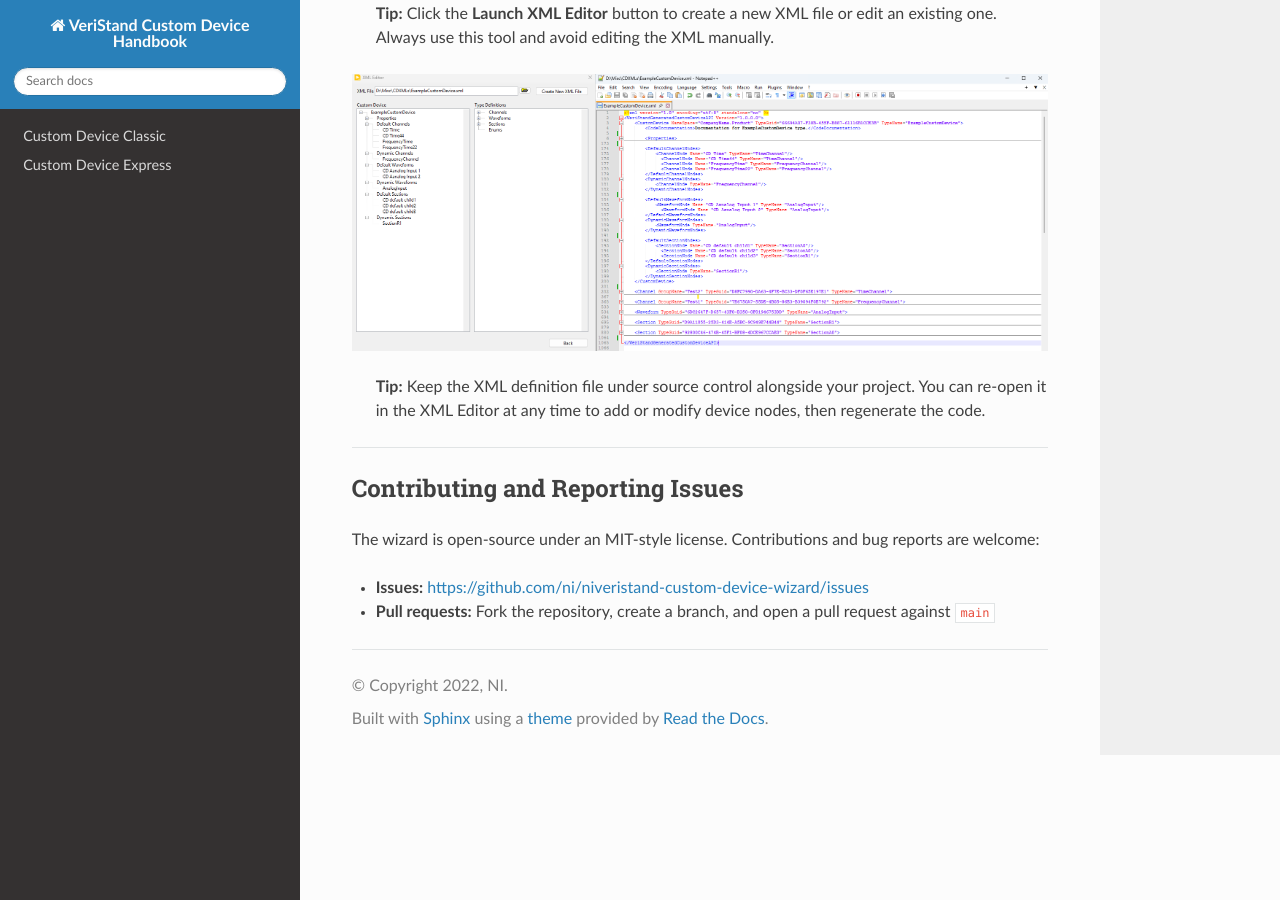
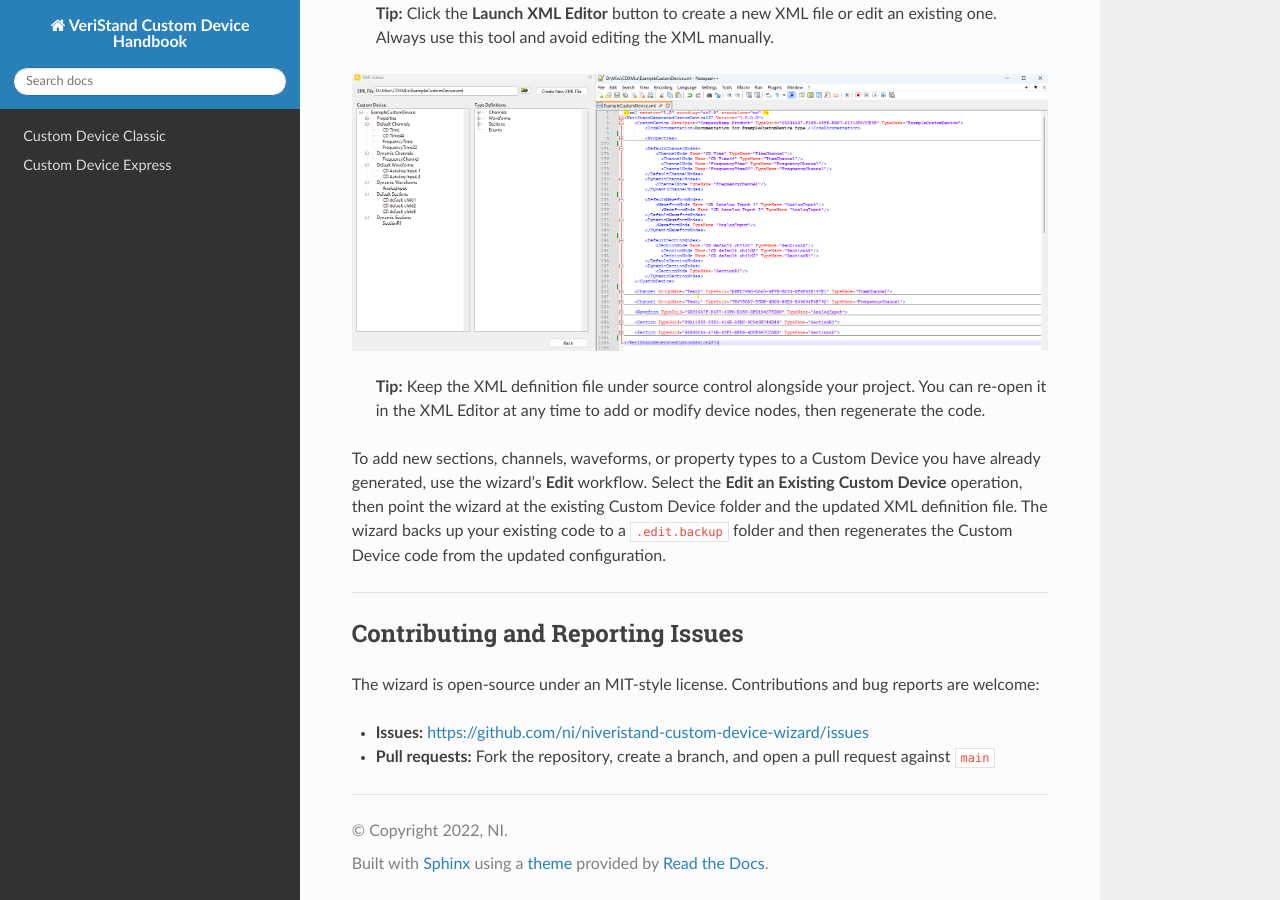
Before and after one commit to ni/niveristand-custom-device-handbook, a Sphinx documentation site: the page built from docs/express/Wizard.md, in a window 1280 px wide and 900 px high, scrolled down 3113 px. Built offline with Sphinx 7.4.7 and the Read the Docs theme 3.1.0, drawn with Linux system fonts in a browser that asks for light colours; pages that are not in the unit, such as notebooks, are missing from menus.

Commit message:
Adding details of edit functionality in wizard

```diff
--- a/docs/express/Wizard.md
+++ b/docs/express/Wizard.md
@@ -69,7 +69,7 @@ The wizard generates a fully structured LabVIEW project along with Scripting API
 
 1. In LabVIEW, select **File → Create Project**.
 2. In the **Create Project** dialog, choose **NI VeriStand Custom Device Express** and click **Next**.
-3. Select **Execution Mode** and *Target Operating System**
+3. Select **Execution Mode** and **Target Operating System**
 4. In the **XML Editor**, define your Custom Device hierarchy and type definitions
    - Add **Properties**, **Channels**, **Waveforms**, and **Sections** as needed
    - XML Editor creates XML file based on [XML Schema](XML_Definition_Schema.md). While adding type definitions, follow [Configuration Rules](Configuration_Rules.md)
@@ -84,6 +84,8 @@ The wizard generates a fully structured LabVIEW project along with Scripting API
 
 > **Tip:** Keep the XML definition file under source control alongside your project. You can re-open it in the XML Editor at any time to add or modify device nodes, then regenerate the code.
 
+To add new sections, channels, waveforms, or property types to a Custom Device you have already generated, use the wizard's **Edit** workflow. Select the **Edit an Existing Custom Device** operation, then point the wizard at the existing Custom Device folder and the updated XML definition file. The wizard backs up your existing code to a `.edit.backup` folder and then regenerates the Custom Device code from the updated configuration.
+
 ---
 
 ### Contributing and Reporting Issues
```
Also changed, not shown: docs/express/Implementing_the_Custom_Device.md (+3 -1 lines).
